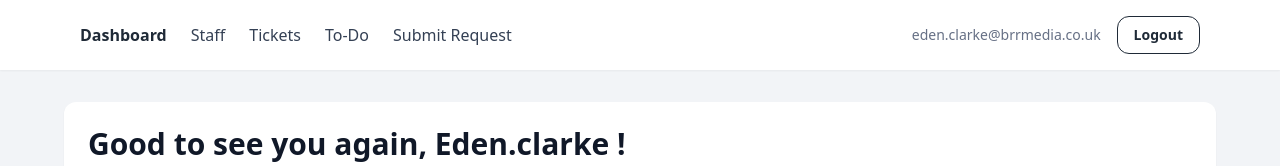
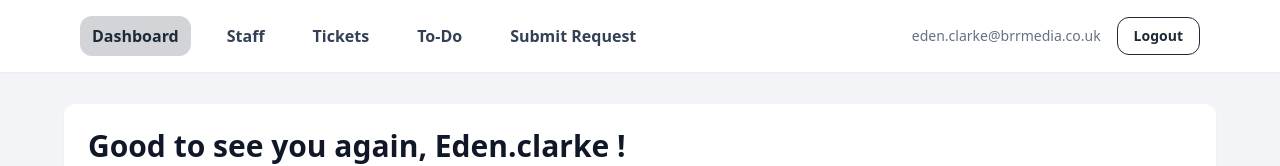
Before and after one commit to shihuayin/brr-tech-test, a React (Create React App) app: page / in a window 1280 px wide. Both pictures are taken after a click on the button "Login as User". Shown: the top 166 px of the page. Built offline with nearby package versions, Linux system fonts and the light colour scheme; no server answers; the database is empty.

Commit message:
Make navbar links more prominent by increasing font weight

```diff
--- a/src/components/Navbar.js
+++ b/src/components/Navbar.js
@@ -9,8 +9,8 @@ export default function Navbar() {
 
   // navigation link styling
   const linkClass = ({ isActive }) =>
-    `text-neutral-700 hover:text-primary transition focus:outline-none   ${
-      isActive ? "text-primary font-semibold" : ""
+    `px-3 py-2 rounded-lg font-bold   text-neutral-700 hover:text-primary hover:bg-primary/10 active:font-extrabold transition focus:outline-none focus:ring-2 focus:ring-primary focus:ring-opacity-50   ${
+      isActive ? "bg-primary/20 text-primary font-semibold" : ""
     }`;
 
   return (
```
